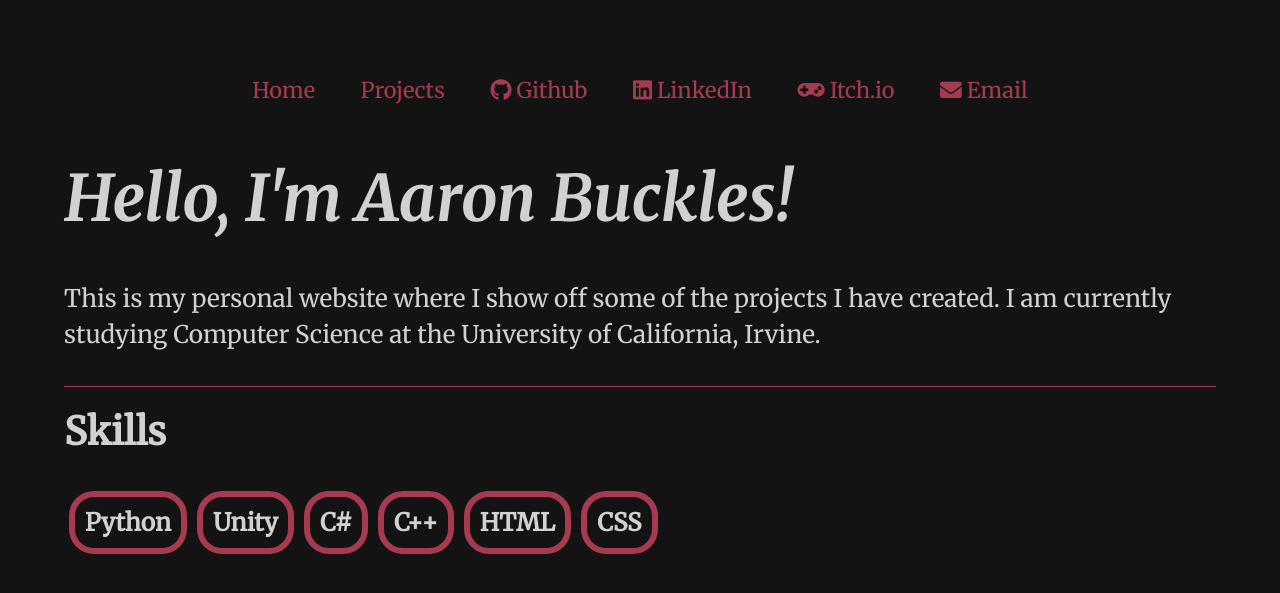
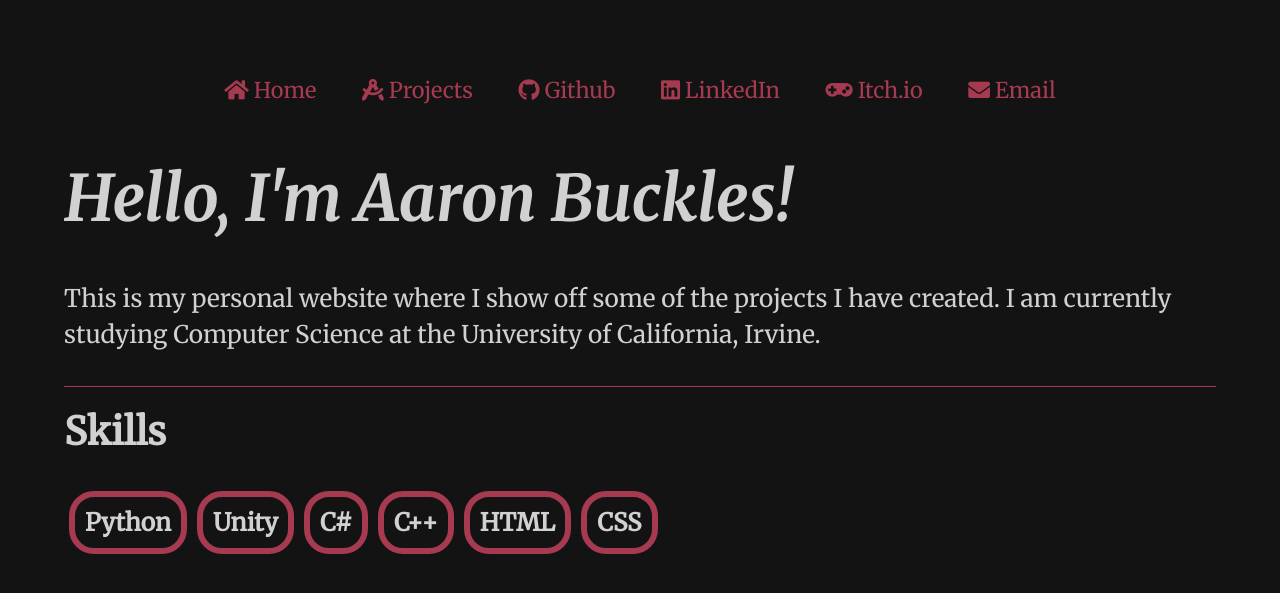
Before and after one commit to Aaron-Buckles/aaron-buckles.github.io, a Jekyll site: the page built from index.html, in a window 1280 px wide. Shown: the top 593 px of the page. Built offline with Jekyll 4.4.1, drawn with Linux system fonts in a browser that asks for light colours.

Commit message:
Update default.html

```diff
--- a/_layouts/default.html
+++ b/_layouts/default.html
@@ -11,8 +11,8 @@
 	<body>
 		<nav>
     		<ul class="flex-list">
-        		<li class="link-button"><a href="/">Home</a></li>
-        		<li class="link-button"><a href="/projects/">Projects</a></li>
+        		<li class="link-button"><a href="/"><i class="fas fa-home"></i>Home</a></li>
+        		<li class="link-button"><a href="/projects/"><i class="fas fa-drafting-compass"></i>Projects</a></li>
         		<li class="link-button"><a href="https://github.com/Aaron-Buckles"><i class="fab fa-github"></i>Github</a></li>
         		<li class="link-button"><a href="https://linkedin.com/in/aaron-buckles"><i class="fab fa-linkedin"></i>LinkedIn</a></li>
         		<li class="link-button"><a href="https://itch.io/profile/buck1e5"><i class="fas fa-gamepad"></i>Itch.io</a></li>
```
